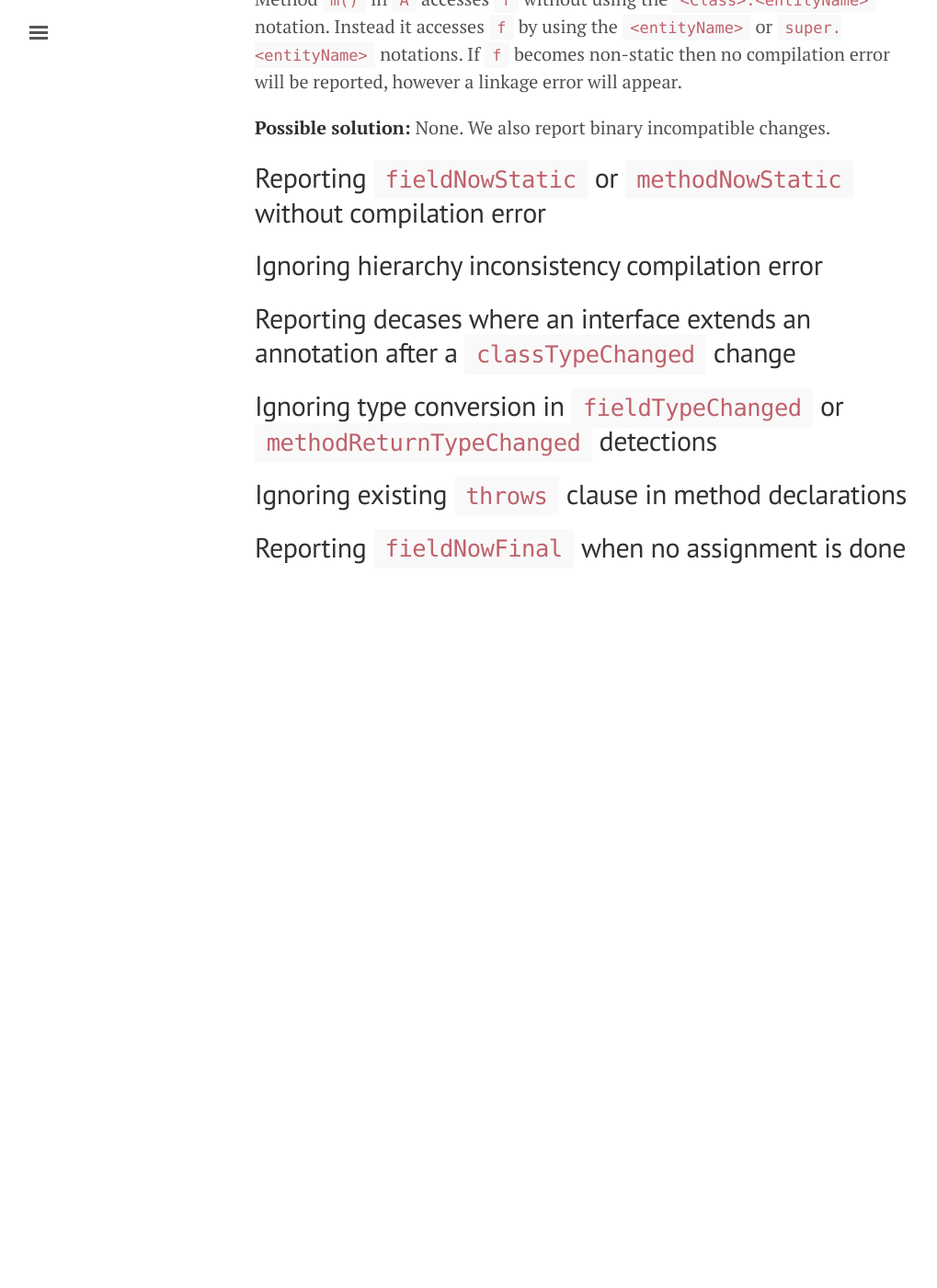
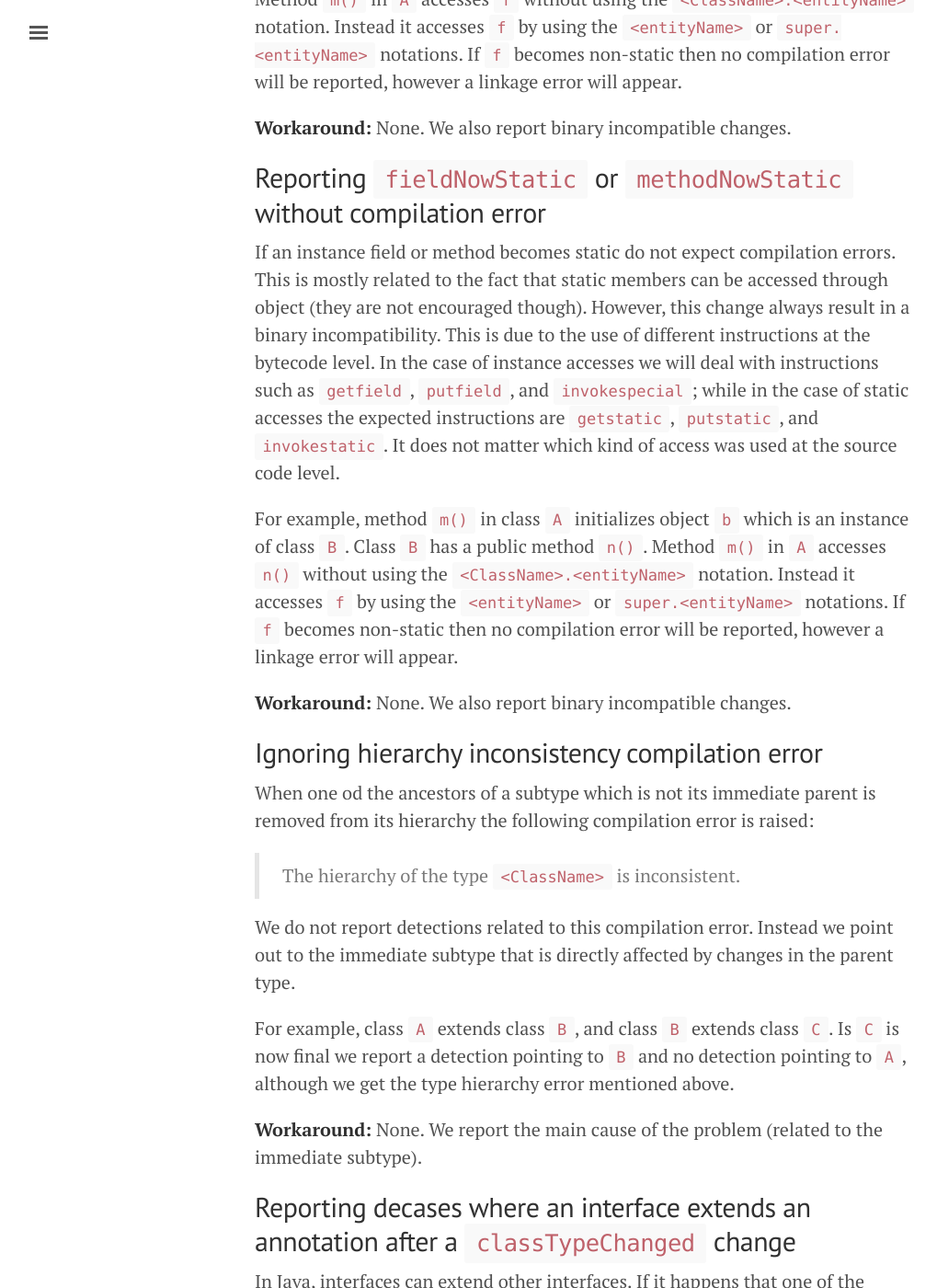
Before and after one commit to crossminer/maracas, a Jekyll site: the page built from docs/missing.md, in a window 1280 px wide and 1400 px high, scrolled down 1587 px. Shown: the whole window at 92% size, without its empty margins (3-1022 px from the left). Built offline with Jekyll 4.4.1, drawn with Linux system fonts in a browser that asks for light colours; before the commit the page ends 2281 px from its top, so only the background shows below that; some of the changed text lies outside the part shown.

Commit message:
Missing detections WIP

```diff
--- a/docs/missing.md
+++ b/docs/missing.md
@@ -12,7 +12,7 @@ When Rascal builds the `methodOverrides` relation it only considers super method
 
 For example, class `A` extends class `B`, and class `B` extends class `C`. Suppose there is an abstract method `m()` declared in `C`. If `A` overrides `m()` the tuple `<|java+method:///pkg/A/m()|, |java+method:///pkg/C/m()|>` won't be included in the `methodOverrides` relation of the M3 model.
 
-**Possible solution:** Modify `methodOverrides` computation on the Rascal side.
+**Workaround:** Modify `methodOverrides` computation on the Rascal side.
 
 
 ## Missing static constants at bytecode level
@@ -20,23 +20,54 @@ The JVM inlines static constants values in the bytecode. Then, their names are d
 
 For example, class `A` declares a static constant `CONS`. Class `B` has a method `m()` that accesses `CONS`. If `CONS` is removed from `A` we won't see this change at the bytecode level because the value has been inlined.
 
-**Possible solution:** None
+**Workaround:** None
 
 
 ## Reporting `fieldNoLongerStatic` or `methodNoLongerStatic` without compilation error
-Subtypes that access a static field or method of a parent class, can do so by directly accessing the entity without using the `<Class>.<entityName>` notation. Instead they directly accessed the inherited member. If the member is then changed to an *instance* entity no compilation error will raise. Nevertheless, we will always get a binary incompatible change. This is due to the use of different instructions at the bytecode level. In the case of instance accesses we will deal with instructions such as `getfield`, `putfield`, and `invokespecial`; while in the case of static accesses the expected instructions are `getstatic`, `putstatic`, and `invokestatic`. It does not matter which kind of access was used at the source code level.
+Subtypes that access a static field or method of a parent class, can do so by directly accessing the entity without using the `<ClassName>.<entityName>` notation. Instead they directly accessed the inherited member. If the member is then changed to an *instance* entity no compilation error will raise. Nevertheless, we will always get a binary incompatible change. This is due to the use of different instructions at the bytecode level. In the case of instance accesses we will deal with instructions such as `getfield`, `putfield`, and `invokespecial`; while in the case of static accesses the expected instructions are `getstatic`, `putstatic`, and `invokestatic`. It does not matter which kind of access was used at the source code level.
 
-For example, class `A` extends class `B`. Class `B` has a public static field `f`. Method `m()` in `A` accesses `f` without using the `<Class>.<entityName>` notation. Instead it accesses `f` by using the `<entityName>` or `super.<entityName>` notations. If `f` becomes non-static then no compilation error will be reported, however a linkage error will appear.
+For example, class `A` extends class `B`. Class `B` has a public static field `f`. Method `m()` in `A` accesses `f` without using the `<ClassName>.<entityName>` notation. Instead it accesses `f` by using the `<entityName>` or `super.<entityName>` notations. If `f` becomes non-static then no compilation error will be reported, however a linkage error will appear.
 
-**Possible solution:** None. We also report binary incompatible changes.
+**Workaround:** None. We also report binary incompatible changes.
 
 ## Reporting `fieldNowStatic` or `methodNowStatic` without compilation error
+If an instance field or method becomes static do not expect compilation errors. This is mostly related to the fact that static members can be accessed through object (they are not encouraged though). However, this change always result in a binary incompatibility. This is due to the use of different instructions at the bytecode level. In the case of instance accesses we will deal with instructions such as `getfield`, `putfield`, and `invokespecial`; while in the case of static accesses the expected instructions are `getstatic`, `putstatic`, and `invokestatic`. It does not matter which kind of access was used at the source code level.
+
+For example, method `m()` in class `A` initializes object `b` which is an instance of class `B`. Class `B` has a public method `n()`. Method `m()` in `A` accesses `n()` without using the `<ClassName>.<entityName>` notation. Instead it accesses `f` by using the `<entityName>` or `super.<entityName>` notations. If `f` becomes non-static then no compilation error will be reported, however a linkage error will appear.
+
+**Workaround:** None. We also report binary incompatible changes.
 
 ## Ignoring hierarchy inconsistency compilation error
+When one od the ancestors of a subtype which is not its immediate parent is removed from its hierarchy the following compilation error is raised:
+
+> The hierarchy of the type `<ClassName>` is inconsistent.
+
+We do not report detections related to this compilation error. Instead we point out to the immediate subtype that is directly affected by changes in the parent type.
+
+For example, class `A` extends class `B`, and class `B` extends class `C`. Is `C` is now final we report a detection pointing to `B` and no detection pointing to `A`, although we get the type hierarchy error mentioned above.
+
+**Workaround:** None. We report the main cause of the problem (related to the immediate subtype).
+
 
 ## Reporting decases where an interface extends an annotation after a `classTypeChanged` change
+In Java, interfaces can extend other interfaces. If it happens that one of the parent interfaces of an interface changes its type to an annotation, no error will pop up neither at the binary level nor at the source code level. However, at the M3 level we cannot know if a type is an annotation or an interface given that both of them are registered with the `java+interface` scheme.
+
+For example, interface `I` extends interface `J`. In a new version of the Jar `J` is an annotation. We report a detection, even though there is no incompatibility error.
+
+**Workaround:** Store annotation data at the M3 level.
+
 
 ## Ignoring type conversion in `fieldTypeChanged` or `methodReturnTypeChanged` detections
+A field or method can changed its type in a new version of a Jar. At first glance, this change seems to be breaking in all scenarios. However, it could happen that the change does not produce any error due to Java capability of supporting implicit type conversion. According to *JLS Chapter 5*:
+
+> [..] the rules determining whether a target type allows an implicit conversion vary depending on the kind of context, the type of the expression, and, in one special case, the value of a constant expression.
+
+In Maracas we do not exclude type conversion cases from the detections set. This is something that must be tackled in the future.
+
+For example, field `f` is declared as a `long`. The field is assigned to a variable `v` of type `long` (i.e. `long v = f;`). In a new version of the Jar `f` is changed to an `int`. After this cahnge, `long v = f;` raises no error thanks to Java type conversion.
+
+**Workaround:** Consider type conversion cases at the detections level in Maracas.
+
 
 ## Ignoring existing `throws` clause in method declarations
 
```
